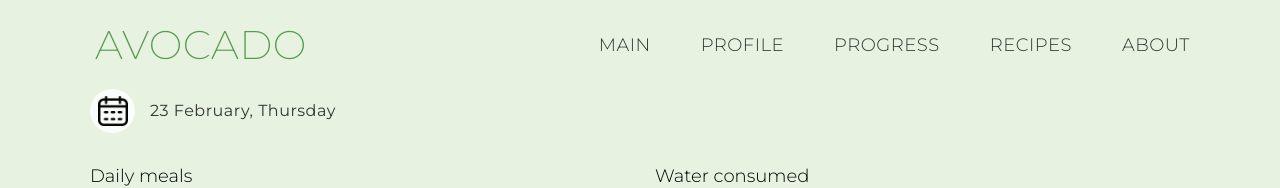
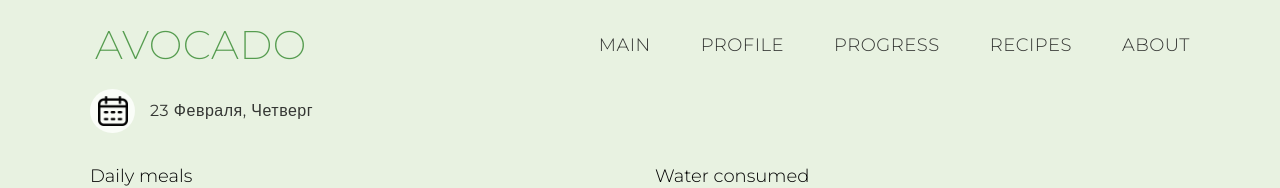
Before and after one commit to mitjasha/avocado, a React (Create React App) app: page /edit-event in a window 1280 px wide. Shown: the top 188 px of the page. Built offline with nearby package versions, Linux system fonts and the light colour scheme.

Commit message:
add translate to dateTime in header

```diff
--- a/src/containers/Header/Header.tsx
+++ b/src/containers/Header/Header.tsx
@@ -1,4 +1,5 @@
 import React from "react";
+import { useTranslation } from "react-i18next";
 import LogoComponent from "../../components/LogoComponent/LogoComponent";
 import NavComponent from "../../components/NavComponent/NavComponent";
 import "./Header.scss";
@@ -10,30 +11,31 @@ const Header: React.FC = () => {
     nav.classList.add("nav-active");
     burgerCloseBtn.style.display = "block";
   };
+  const { t } = useTranslation();
 
   const months = [
-    "January",
-    "February",
-    "March",
-    "April",
-    "May",
-    "June",
-    "July",
-    "August",
-    "September",
-    "October",
-    "November",
-    "December",
+    t("header_month_1"),
+    t("header_month_2"),
+    t("header_month_3"),
+    t("header_month_4"),
+    t("header_month_5"),
+    t("header_month_6"),
+    t("header_month_7"),
+    t("header_month_8"),
+    t("header_month_9"),
+    t("header_month_10"),
+    t("header_month_11"),
+    t("header_month_12"),
   ];
 
   const weekDays = [
-    "Monday",
-    "Tuesday",
-    "Wednesday",
-    "Thursday",
-    "Friday",
-    "Saturday",
-    "Sunday",
+    t("header_day_1"),
+    t("header_day_2"),
+    t("header_day_3"),
+    t("header_day_4"),
+    t("header_day_5"),
+    t("header_day_6"),
+    t("header_day_7"),
   ];
 
   const todaysDate =
--- a/src/i18n/translation/english.json
+++ b/src/i18n/translation/english.json
@@ -63,5 +63,24 @@
   "edit_profile_target_weight": "Target weight:",
   "edit_profile_height": "Height:",
   "cm": "cm",
-  "edit_profile_save": "Save changes"
+  "edit_profile_save": "Save changes",
+  "header_month_1": "January",
+  "header_month_2": "February",
+  "header_month_3": "March",
+  "header_month_4": "April",
+  "header_month_5": "May",
+  "header_month_6": "June",
+  "header_month_7": "July",
+  "header_month_8": "August",
+  "header_month_9": "September",
+  "header_month_10": "October",
+  "header_month_11": "November",
+  "header_month_12": "December",
+  "header_day_1": "Monday",
+  "header_day_2": "Tuesday",
+  "header_day_3": "Wednesday",
+  "header_day_4": "Thursday",
+  "header_day_5": "Friday",
+  "header_day_6": "Saturday",
+  "header_day_7": "Sunday"
 }
--- a/src/i18n/translation/russian.json
+++ b/src/i18n/translation/russian.json
@@ -63,5 +63,24 @@
   "edit_profile_target_weight": "Желаемый вес:",
   "edit_profile_height": "Рост:",
   "cm": "см",
-  "edit_profile_save": "Сохранить изменения"
+  "edit_profile_save": "Сохранить изменения",
+  "header_month_1": "Января",
+  "header_month_2": "Февраля",
+  "header_month_3": "Марта",
+  "header_month_4": "Апреля",
+  "header_month_5": "Мая",
+  "header_month_6": "Июня",
+  "header_month_7": "Июля",
+  "header_month_8": "Авгуса",
+  "header_month_9": "Сентября",
+  "header_month_10": "Октября",
+  "header_month_11": "Ноября",
+  "header_month_12": "Декабря",
+  "header_day_1": "Понедельник",
+  "header_day_2": "Вторник",
+  "header_day_3": "Среда",
+  "header_day_4": "Четверг",
+  "header_day_5": "Пятница",
+  "header_day_6": "Суббота",
+  "header_day_7": "Воскресенье"
 }
```
